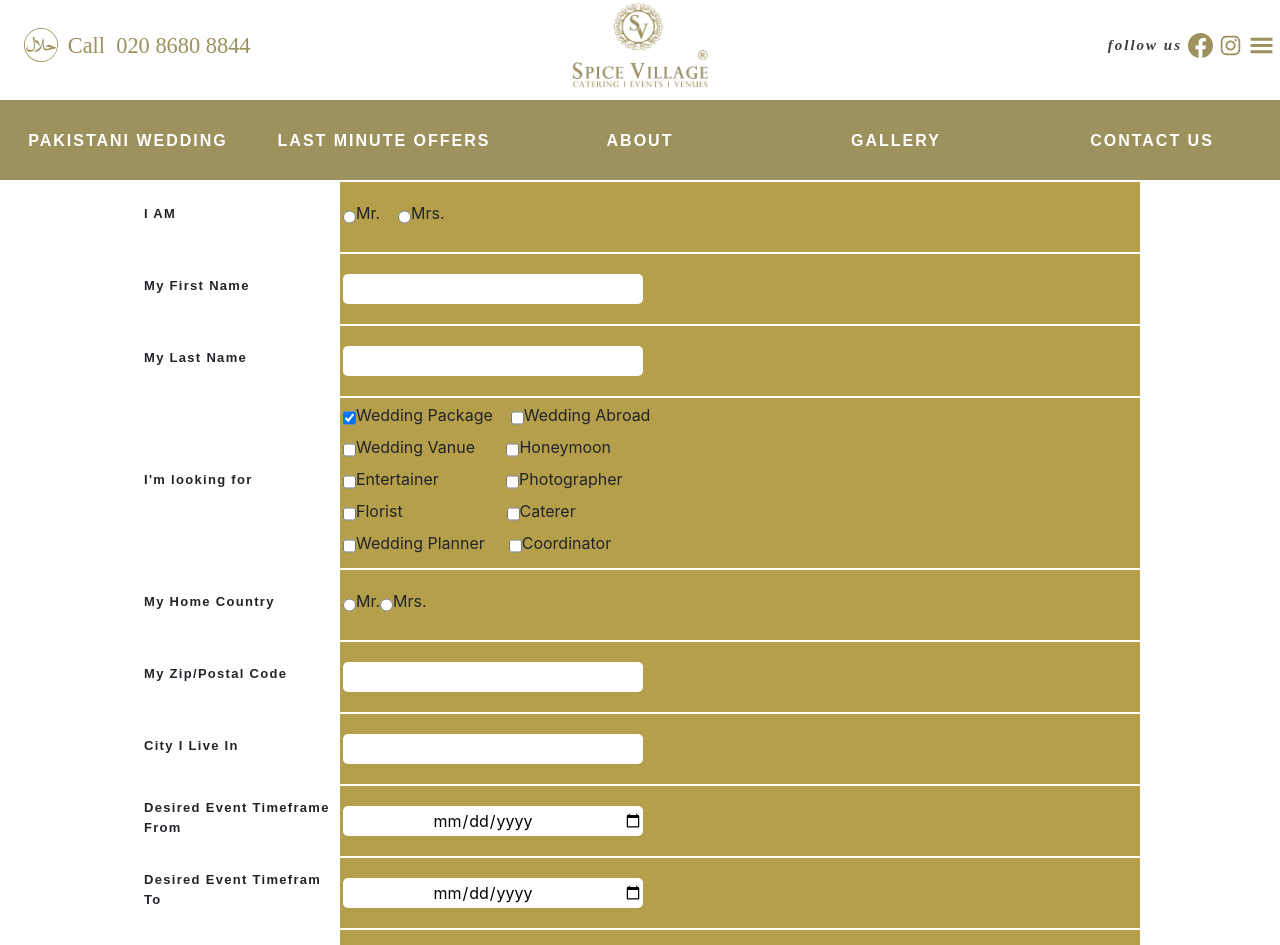
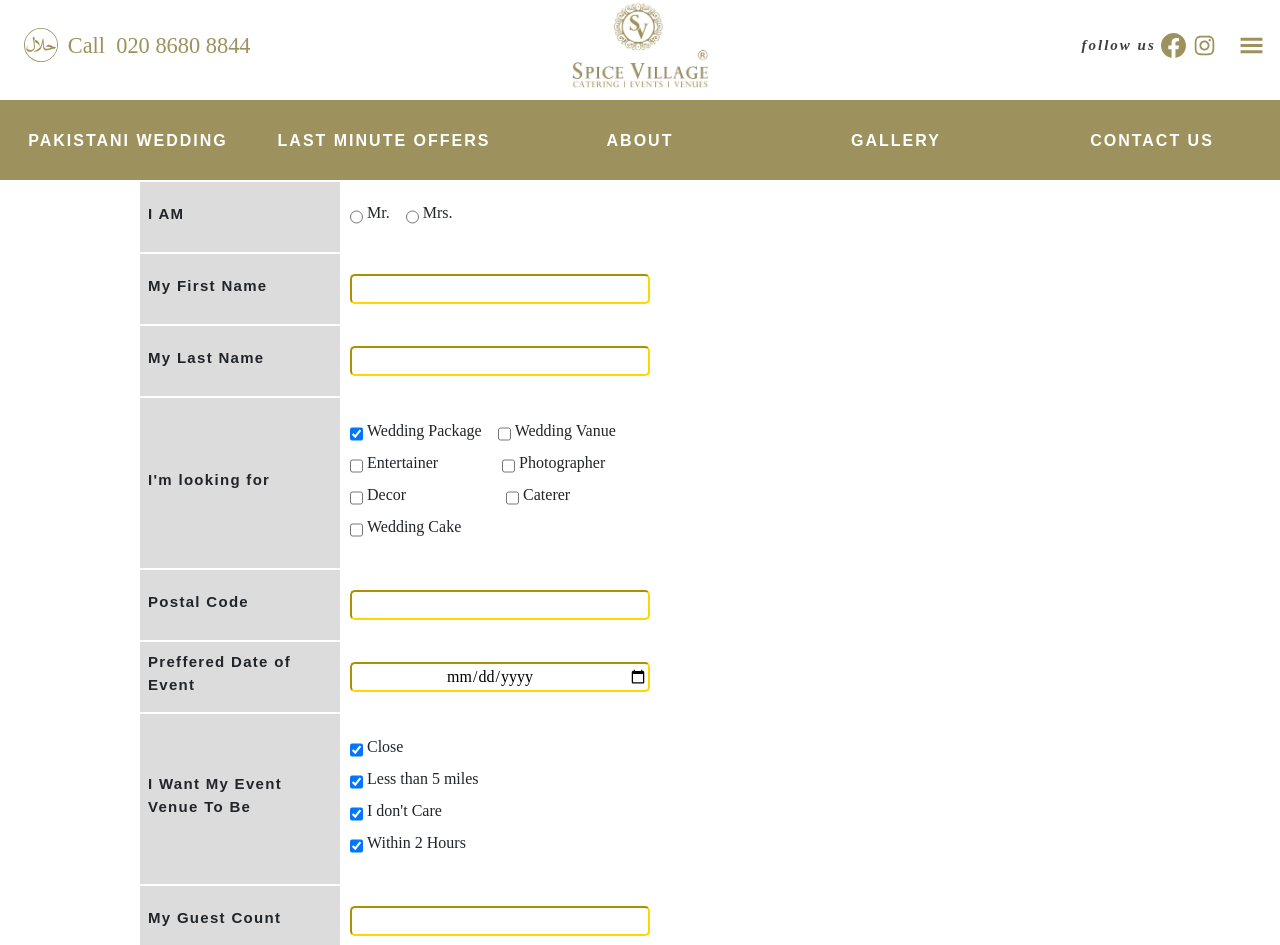
Before and after one commit to UsmanQasim/Sv1, a React (Create React App) app: page /lastminuteoffers in a window 1280 px wide. Shown: the top 945 px of the page. Built offline with nearby package versions, Linux system fonts and the light colour scheme; a web font is replaced by a local one.

Commit message:
added Module

```diff
--- a/package.json
+++ b/package.json
@@ -12,14 +12,12 @@
     "node-sass": "^4.14.1",
     "react": "^17.0.2",
     "react-bootstrap": "^1.6.1",
-    "react-date-picker": "^8.2.0",
     "react-dom": "^17.0.2",
     "react-elastic-carousel": "^0.11.5",
     "react-icons": "^4.2.0",
     "react-redux": "^7.2.4",
     "react-router-dom": "^5.2.0",
     "react-scripts": "4.0.3",
-    "reactstrap": "^8.9.0",
     "redux-thunk": "^2.3.0",
     "styled-components": "^5.3.0",
     "web-vitals": "^1.0.1"
--- a/src/components/navbar/Navbar.js
+++ b/src/components/navbar/Navbar.js
@@ -1,16 +1,17 @@
 import React from "react";
 import 'bootstrap/dist/css/bootstrap.min.css';
-import { Container, Row, Col } from 'reactstrap';
+import Sidemenu from "../sidemenu/Sidemenu";
 import styles from "./Navbar.module.css";
 import { Link } from "react-router-dom";
 import Logo from '../../sv-logo.svg';
 import Halal from '../../halal_logo.svg';
 import { SiFacebook } from 'react-icons/si';
 import { AiOutlineInstagram } from 'react-icons/ai'
-import { GiHamburgerMenu } from 'react-icons/gi';
 import logo from "../../GalleryPhotos/SVlogo.png"
-import realLogo from "../../sv-logo.png"
 
+function showSettings (event) {
+  event.preventDefault();
+}
 const Navbar = () => {
   return (
     <>
@@ -26,7 +27,7 @@ const Navbar = () => {
           <p className={styles.right_nev_text}>follow us&nbsp;
             <a href="https://www.facebook.com/spicevillageofficial/"><SiFacebook className={styles.right_icons} /></a>&nbsp;
             <a href="https://www.instagram.com/spicevillageevents/"><AiOutlineInstagram className={styles.right_icons} /></a>&nbsp;
-            <GiHamburgerMenu className={styles.right_icons} />&nbsp;
+            <Sidemenu />
           </p>
         </div>
       </div>
--- /dev/null
+++ b/src/components/sidemenu/Sidemenu.css
@@ -0,0 +1,83 @@
+
+.navbar{
+    height: 80px;
+    display: flex;
+    justify-content: start;
+    align-items: center;
+
+}
+.menu-bar{
+    margin-left: 2rem;
+    font-size: 2rem;
+    background: none;
+
+}
+
+.nav-menu{
+    background-color: white;
+    width: 250px;
+    height: 100vh;
+    display: flex;
+    justify-content: center;
+    position: fixed;
+    right: -100%;
+    top: 0;
+    transition: 850ms;
+}
+
+.nav-menu.active{
+    right: 0;
+    transition: 350ms;
+}
+
+.nav-text{
+    display: flex;
+    justify-content: start;
+    align-items: center;
+    margin: 10px;
+    font-family:'Josefin', sans-serif;
+    text-decoration: none;
+    padding: 8px,0px 8px 16px;
+    list-style: none;
+    height: 60px;
+}
+
+.nav-text a {
+    text-decoration: none;
+    color: #9d915d;
+    font-size: 18px;
+    border-block-color: green;
+    border-top:    1px solid  gray;
+    border-bottom: 1px solid gray;
+    width: 200px;
+    height: 100%;
+    display: flex;
+    align-items: center;
+    padding: 0 16px;
+    border-radius: 4px;
+}
+
+.nav-text a:hover{
+    background-color: #1a83ff;
+}
+.nav-meny-items{
+    width: 100%;
+}
+
+.nav-toggle{
+    background-color: #060b26;
+    width: 100%;
+    height: 80px;
+    display: flex;
+    justify-content: start;
+    align-items: center;
+}
+
+span{
+    margin-left: 16px;
+}
+
+.icon-style{
+    color: #9d915d;
+    font-size: 25px;
+}
--- /dev/null
+++ b/src/components/sidemenu/Sidemenu.js
@@ -0,0 +1,47 @@
+import React, { useState } from "react";
+import { AiOutlineClose } from "react-icons/ai";
+import { GiHamburgerMenu } from "react-icons/gi";
+import { Link } from "react-router-dom";
+import { SidemenuData } from "./SidemenuData";
+import "./Sidemenu.css";
+import { IconContext } from "react-icons";
+
+const Sidemenu = () => {
+  const [sidebar, setsidebar] = useState(false);
+  const showSidebar = () => setsidebar(!sidebar);
+  return (
+    <>
+      <IconContext.Provider value={{ color: "#9d915d" }}>
+        <div className="navbar" style={{ zIndex: "10000" }}>
+          <Link to="#" className="menu-bars">
+            <GiHamburgerMenu className="icon-style" onClick={showSidebar} />
+          </Link>
+        </div>
+        <nav
+          style={{ zIndex: "10000" }}
+          className={sidebar ? "nav-menu active" : "nav-menu"}
+        >
+          <ul className="nav-menu-items" onClick={showSidebar}>
+            <li className="navbar-toggle">
+              <Link to="#" className="menu-bars">
+                <AiOutlineClose className="icon-style" />
+              </Link>
+            </li>
+            {SidemenuData.map((item, index) => {
+              return (
+                <li key={index} className={item.cName}>
+                  <Link to={item.path}>
+                    {item.icon}
+                    <span>{item.title}</span>
+                  </Link>
+                </li>
+              );
+            })}
+          </ul>
+        </nav>
+      </IconContext.Provider>
+    </>
+  );
+};
+
+export default Sidemenu;
--- /dev/null
+++ b/src/components/sidemenu/SidemenuData.js
@@ -0,0 +1,37 @@
+import React from "react";
+import * as AiIcons from "react-icons/ai";
+import { GiHamburgerMenu } from "react-icons/gi";
+import { Link } from "react-router-dom";
+
+export const SidemenuData = [
+  {
+    title: "Pak Wed",
+    path: "/",
+    icon: <AiIcons.AiFillHome />,
+    cName: "nav-text",
+  },
+  {
+    title: "L M O",
+    path: "/",
+    icon: <AiIcons.AiFillHome />,
+    cName: "nav-text",
+  },
+  {
+    title: "About",
+    path: "/",
+    icon: <AiIcons.AiFillHome />,
+    cName: "nav-text",
+  },
+  {
+    title: "Gallery",
+    path: "/",
+    icon: <AiIcons.AiFillHome />,
+    cName: "nav-text",
+  },
+  {
+    title: "Contact Us",
+    path: "/",
+    icon: <AiIcons.AiFillHome />,
+    cName: "nav-text",
+  },
+];
--- a/src/pages/LastMinuteOffers.js
+++ b/src/pages/LastMinuteOffers.js
@@ -1,6 +1,5 @@
-import React from 'react'
-import style from '../pages/LastMinuteOffers.module.css'
-
+import React from "react";
+import style from "../pages/LastMinuteOffers.module.css";
 
 const LastMinuteOffers = () => {
   return (
@@ -11,8 +10,10 @@ const LastMinuteOffers = () => {
             <label>I AM</label>
           </div>
           <div className={style.nameinput}>
-                        <input type='radio' /><label>Mr. &nbsp; &nbsp;</label>
-                        <input type='radio' /><label>Mrs.</label>
+            <input type="radio" name="user" />
+            <label>&nbsp;Mr. &nbsp; &nbsp;</label>
+            <input type="radio" name="user" />
+            <label>&nbsp;Mrs.</label>
           </div>
         </div>
         <div className={style.sections}>
@@ -20,7 +21,7 @@ const LastMinuteOffers = () => {
             <label>My First Name</label>
           </div>
           <div className={style.nameinput}>
-                        <input type='text' className={style.inputs} />
+            <input type="text" className={style.inputs} />
           </div>
         </div>
         <div className={style.sections}>
@@ -28,84 +29,96 @@ const LastMinuteOffers = () => {
             <label>My Last Name</label>
           </div>
           <div className={style.nameinput}>
-                        <input type='text' className={style.inputs} />
+            <input type="text" className={style.inputs} />
           </div>
         </div>
         <div className={style.sections}>
-                    <div className={style.labelinput}>
+          <div className={style.labelinput} style={{ height: "170px" }}>
             <label>I'm looking for</label>
           </div>
-                    <div style={{ flexDirection: 'column', height: '170px', justifyContent: 'center',alignItems: 'flex-start' }} className={style.nameinput}>
-                        <div style={{ display: 'flex', flexDirection: 'row' }}>
-                            <input type='checkbox' checked/><label>Wedding Package &nbsp; &nbsp;</label>
-                            <input type='checkbox' /><label>Wedding Abroad </label>
+          <div
+            style={{
+              flexDirection: "column",
+              height: "170px",
+              justifyContent: "center",
+              alignItems: "flex-start",
+            }}
+            className={style.nameinput}
+          >
+            <div style={{ display: "flex", flexDirection: "row" }}>
+              <input type="checkbox" checked />
+              <label>&nbsp;Wedding Package &nbsp; &nbsp;</label>
+              <input type="checkbox" />
+              <label>&nbsp;Wedding Vanue </label>
             </div>
-                        <div style={{ display: 'flex', flexDirection: 'row' }}>
-                            <input type='checkbox' /><label>Wedding Vanue &nbsp; &nbsp;&nbsp;&nbsp;&nbsp;</label>
-                            <input type='checkbox' /><label>Honeymoon </label>
+            <div style={{ display: "flex", flexDirection: "row" }}>
+              <input type="checkbox" />
+              <label>
+                &nbsp;Entertainer &#8195;&#8195;&#8199;&nbsp;&#8195;
+              </label>
+              <input type="checkbox" />
+              <label>&nbsp;Photographer </label>
             </div>
-                        <div style={{ display: 'flex', flexDirection: 'row' }}>
-                            <input type='checkbox' /><label>Entertainer &#8195;&#8195;&#8199;&nbsp;&#8195;</label>
-                            <input type='checkbox' /><label>Photographer </label>
+            <div style={{ display: "flex", flexDirection: "row" }}>
+              <input type="checkbox" />
+              <label>
+                &nbsp;Decor
+                &#8195;&nbsp;&#8195;&#8195;&#8199;&#8195;&nbsp;&#8195;
+              </label>
+              <input type="checkbox" />
+              <label>&nbsp;Caterer </label>
             </div>
-                        <div style={{ display: 'flex', flexDirection: 'row'}}>
-                            <input type='checkbox' /><label>Florist &#8195;&nbsp;&#8195;&#8195;&#8199;&#8195;&nbsp;&#8195;</label>
-                            <input type='checkbox' /><label>Caterer  </label>
-                        </div>
-                        <div style={{ display: 'flex', flexDirection: 'row' }}>
-                            <input type='checkbox' /><label>Wedding Planner &nbsp;&nbsp;&#8199;</label>
-                            <input type='checkbox' /><label> Coordinator </label>
+            <div style={{ display: "flex", flexDirection: "row" }}>
+              <input type="checkbox" />
+              <label>&nbsp;Wedding Cake </label>
             </div>
           </div>
         </div>
         <div className={style.sections}>
           <div className={style.labelinput}>
-                        <label>My Home Country</label>
+            <label>Postal Code</label>
           </div>
           <div className={style.nameinput}>
-                        <input type='radio' /><label>Mr.</label>
-                        <input type='radio' /><label>Mrs.</label>
+            <input type="text" className={style.inputs} />
           </div>
         </div>
         <div className={style.sections}>
           <div className={style.labelinput}>
-                        <label>My Zip/Postal Code</label>
+            <label>Preffered Date of Event</label>
           </div>
           <div className={style.nameinput}>
-                        <input type='text' className={style.inputs} />
+            <input type="date" className={style.inputs} />
           </div>
         </div>
         <div className={style.sections}>
-                    <div className={style.labelinput}>
-                        <label>City I Live In</label>
-                    </div>
-                    <div className={style.nameinput}>
-                        <input type='text' className={style.inputs} />
-                    </div>
-                </div>
-                <div className={style.sections}>
-                    <div className={style.labelinput}>
-                        <label>Desired Event Timeframe From</label>
-                    </div>
-                    <div className={style.nameinput}>
-                        <input type='date' className={style.inputs} />
-                    </div>
-                </div>
-                <div className={style.sections}>
-                    <div className={style.labelinput}>
-                        <label>Desired Event Timefram To</label>
-                    </div>
-                    <div className={style.nameinput}>
-                        <input type='date' className={style.inputs} />
-                    </div>
-                </div>
-                <div className={style.sections}>
-                    <div className={style.labelinput}>
+          <div className={style.labelinput} style={{ height: "170px" }}>
             <label>I Want My Event Venue To Be</label>
           </div>
-                    <div className={style.nameinput}>
-                        <input type='radio' /><label>Mr.</label>
-                        <input type='radio' /><label>Mrs.</label>
+          <div
+            style={{
+              flexDirection: "column",
+              height: "170px",
+              justifyContent: "center",
+              alignItems: "flex-start",
+            }}
+            className={style.nameinput}
+          >
+            <div style={{ display: "flex", flexDirection: "row" }}>
+              <input type="checkbox" checked />
+              <label>&nbsp;Close</label>
+            </div>
+            <div style={{ display: "flex", flexDirection: "row" }}>
+              <input type="checkbox" checked />
+              <label>&nbsp;Less than 5 miles</label>
+            </div>
+            <div style={{ display: "flex", flexDirection: "row" }}>
+              <input type="checkbox" checked />
+              <label>&nbsp;I don't Care</label>
+            </div>
+            <div style={{ display: "flex", flexDirection: "row" }}>
+              <input type="checkbox" checked />
+              <label> &nbsp;Within 2 Hours </label>
+            </div>
           </div>
         </div>
         <div className={style.sections}>
@@ -113,16 +126,18 @@ const LastMinuteOffers = () => {
             <label>My Guest Count</label>
           </div>
           <div className={style.nameinput}>
-                        <input type='number' className={style.inputs} />
+            <input type="number" className={style.inputs} />
           </div>
         </div>
         <div className={style.sections}>
           <div className={style.labelinput}>
-                        <label>My Event Budget</label>
+            <label>Type Of Event</label>
           </div>
           <div className={style.nameinput}>
-                        <select className={style.inputs} placeholder='Type Of Event'>
-                            <option value="*" selected disabled>Type Of Event</option>
+            <select className={style.inputs} placeholder="Type Of Event">
+              <option value="*" selected disabled>
+                Type Of Event
+              </option>
               <option value="Wedding">Wedding</option>
               <option value="Corporate">Corporate</option>
               <option value="PrivateParties">Private Parties</option>
@@ -137,7 +152,7 @@ const LastMinuteOffers = () => {
             <label>My Email Address</label>
           </div>
           <div className={style.nameinput}>
-                        <input type='number' className={style.inputs} />
+            <input type="email" className={style.inputs} />
           </div>
         </div>
         <div className={style.sections}>
@@ -145,7 +160,7 @@ const LastMinuteOffers = () => {
             <label>My Phone Number</label>
           </div>
           <div className={style.nameinput}>
-                        <input type='number' className={style.inputs} />
+            <input type="number" className={style.inputs} />
           </div>
         </div>
         <div className={style.sections}>
@@ -153,20 +168,31 @@ const LastMinuteOffers = () => {
             <label>My Comments</label>
           </div>
           <div className={style.nameinput}>
-                        <input type='text' className={style.inputs} height='200px' />
+            <input type="text" className={style.inputs} height="200px" />
           </div>
         </div>
         <div className={style.sections}>
           <div className={style.labelinput}>
-                        <label>I Know You From</label>
+            <label>How did You Here About us</label>
           </div>
           <div className={style.nameinput}>
-                        <input type='option' className={style.inputs} />
+            <select className={style.inputs}>
+              <option value="*" selected disabled>
+                Type Of Event
+              </option>
+              <option value="Internet Search">Internet Search</option>
+              <option value="Advertisment">Advertisment</option>
+              <option value="Friend">Friend</option>
+              <option value="News">News</option>
+              <option value="SocialMedia">SocialMedia</option>
+              <option value="Frequent Customer">Frequent Customer</option>
+              <option value="Other">Other</option>
+            </select>
           </div>
         </div>
       </form>
     </>
-    )
-}
+  );
+};
 
-export default LastMinuteOffers
+export default LastMinuteOffers;
--- a/src/pages/LastMinuteOffers.module.css
+++ b/src/pages/LastMinuteOffers.module.css
@@ -25,34 +25,39 @@ form{
 .labelinput{
     width: 20%;
     padding-top: 2px;
-    padding-left: 4px;
-    font-size: 13px;
+    padding-left: 8px;
+    padding-right: 2px;
+    font-size: 15px;
     height: 70px;
-    font-family:"DejaVuSans",sans-serif;
-    font-weight: 550;
+    /* font-family:"DejaVuSans",sans-serif;
+     */
+     font-family: Merriweather,sans-serif;
+    font-weight: 560;
     letter-spacing: 1.3px;
+    background-color: gainsboro;
     margin-top: 1.5px;
     display: flex;
     justify-content: flex-start;
     align-items: center;
-    background-color:white;
 }
 
 input{
-    border: 0;
+    border: 1;
+    border-color: gold;
     height: 30px;
     border-radius: 5px;
     text-align: center;
 }
 .inputs{
     width: 300px;
+    font-family: Merriweather,serif;
 }
 
 .nameinput{
     margin-top: 2px;
-    padding-left: 3px;
+    font-family: Merriweather,serif;
+    padding-left: 10px;
     height: 70px;
-    background-color: rgb(181, 159, 75);
     width: 80%;
     display: flex;
     justify-content: flex-start;
```
Also changed, not shown: src/App.css (deleted, +0 -38 lines), src/pages/Main.js (+150 -104 lines), 1 other file (tests, documents, lock files or other folders). Lines whose indentation alone changed are shown as unchanged.
